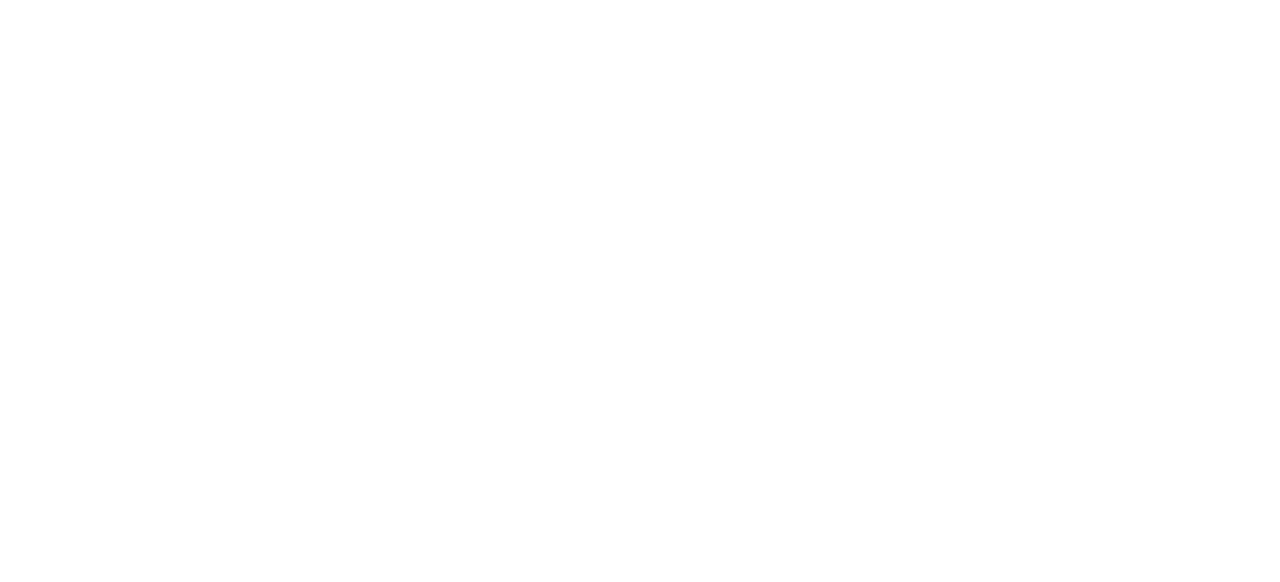
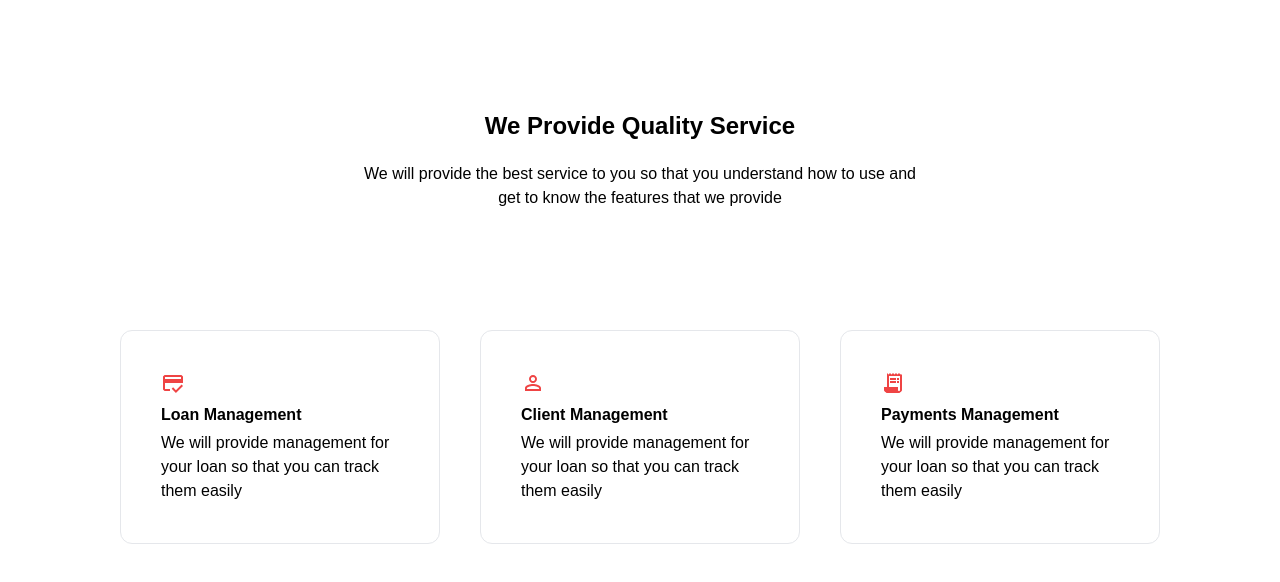
Before and after one commit to Abed-Mugambi/Loan-Management-System, a React (Create React App) app in the folder client/: page / in a window 1280 px wide. Shown: the part 462-1044 px from the top of the page. Before the commit the page ends 800 px from the top, so only its background shows below. Built offline with nearby package versions, Linux system fonts and the light colour scheme.

Commit message:
feat: home page > features

```diff
--- a/client/src/components/landing/Landing.jsx
+++ b/client/src/components/landing/Landing.jsx
@@ -2,6 +2,14 @@ import React, { useState } from 'react';
 import { useEffect } from 'react';
 import { Link } from 'react-router-dom';
 // import { headerImg } from 'src/assets/debitcard.png';
+
+import {
+  PermIdentity,
+  CreditScore,
+  ReceiptLong,
+  MailOutline,
+  Home,
+} from '@mui/icons-material';
 
 const Landing = () => {
   return (
@@ -23,9 +31,9 @@ const Landing = () => {
     //     </button>
     //   </Link>
     // </div>
-    <div className='py-10 px-10'>
+    <div className='py-20 px-20'>
       {/* HERO SECTION */}
-      <section className='flex gap-5'>
+      <section className='flex gap-5 '>
         {/* HEADER */}
         <div className='flex flex-col w-1/2 border border-red-500 py-5 px-5 gap-5'>
           {/* TITLE */}
@@ -54,6 +62,63 @@ const Landing = () => {
           image here
         </div>
       </section>
+
+      {/* FEATURED SECTION */}
+      <section>
+        <div className=''>
+          {/* FEATURED TITLE */}
+          <div className='flex flex-col my-20 py-10 w-1/2 mx-auto text-center'>
+            <h3 className='text-2xl font-bold mb-5'>
+              We Provide Quality Service
+            </h3>
+            <p className=''>
+              We will provide the best service to you so that you understand how
+              to use and get to know the features that we provide
+            </p>
+          </div>
+
+          {/* FEATURED ITEMS */}
+          <div className='flex gap-10 justify-center'>
+            {/* FEATURE 1 : LOAN MGT */}
+            <div className='flex flex-col w-80 p-10  border rounded-xl hover:shadow-xl hover:bg-red-500 hover:text-white cursor-pointer'>
+              <div className=''>
+                <CreditScore className=' w-full text-red-500 rounded-full h-full text-2xl mb-2 ' />
+              </div>
+              <h4 className='text-md font-semibold mb-1'>Loan Management</h4>
+              <p>
+                We will provide management for your loan so that you can track
+                them easily
+              </p>
+            </div>
+
+            {/* FEATURE 2 : CLIENT MGT */}
+            <div className='flex flex-col w-80 p-10 rounded-xl border hover:shadow-xl hover:bg-red-500 hover:text-white cursor-pointer'>
+              <div className=''>
+                <PermIdentity className=' w-full text-red-500 rounded-full h-full text-2xl mb-2' />
+              </div>
+              <h4 className='text-md font-semibold mb-1'>Client Management</h4>
+              <p>
+                We will provide management for your loan so that you can track
+                them easily
+              </p>
+            </div>
+
+            {/* FEATURE 3 : PAYMENT MGT */}
+            <div className='flex flex-col w-80 p-10 rounded-xl border hover:shadow-xl hover:bg-red-500 hover:text-white cursor-pointer '>
+              <div className=''>
+                <ReceiptLong className=' w-full text-red-500 rounded-full h-full text-2xl mb-2 ' />
+              </div>
+              <h4 className='text-md font-semibold mb-1'>
+                Payments Management
+              </h4>
+              <p>
+                We will provide management for your loan so that you can track
+                them easily
+              </p>
+            </div>
+          </div>
+        </div>
+      </section>
     </div>
   );
 };
```
